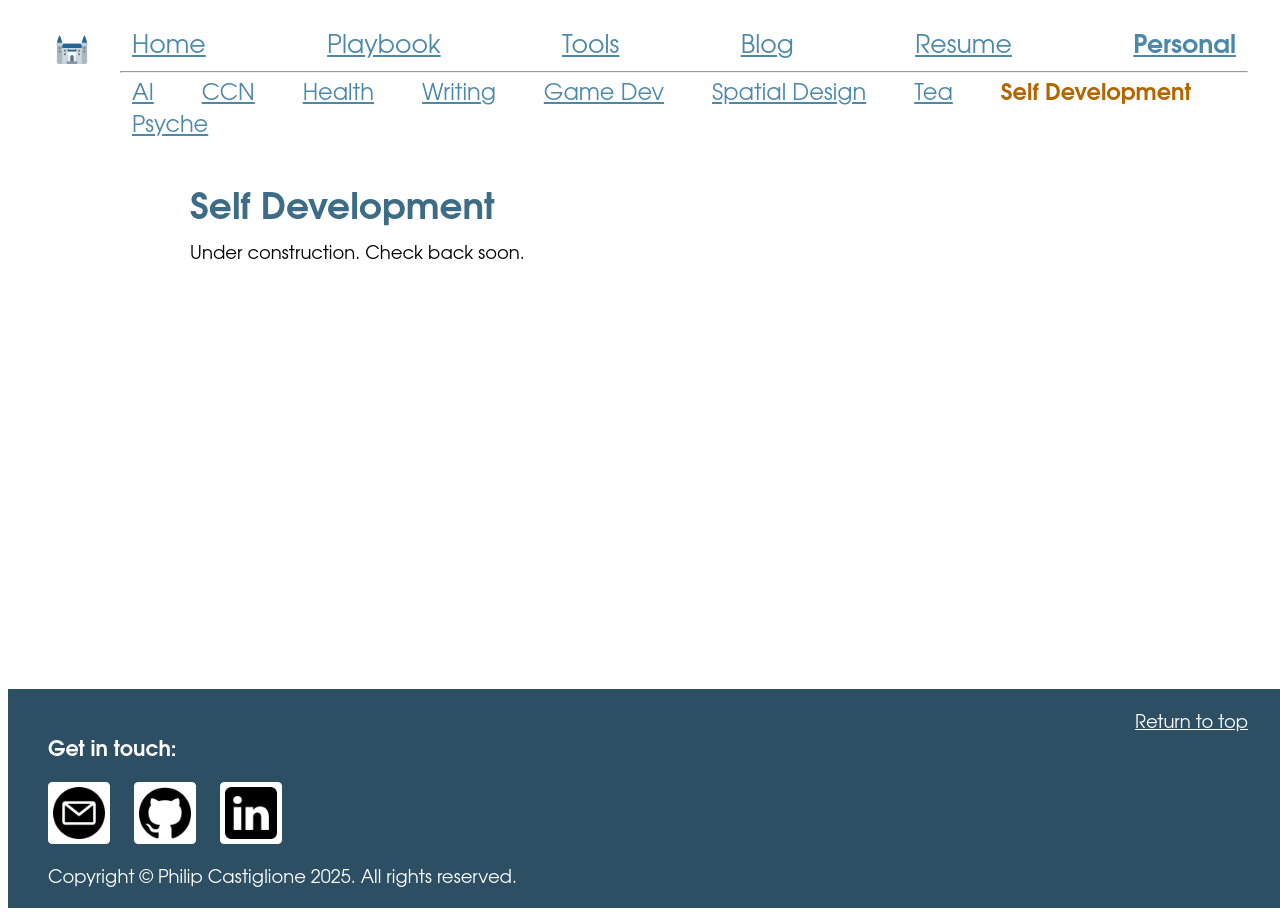
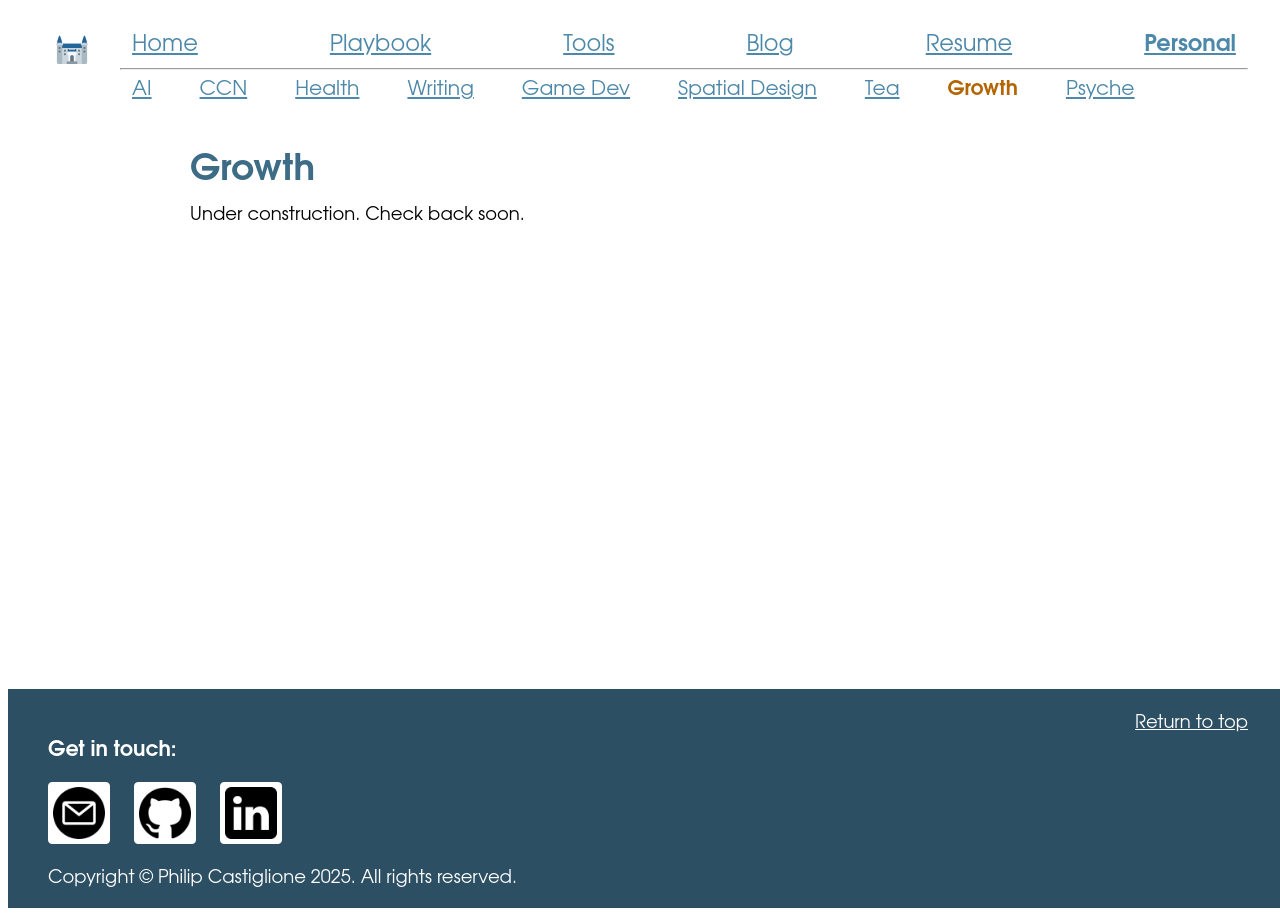
Before and after one commit to PhilipCastiglione/philipcastiglione.github.io, a Jekyll site: the page built from pages/personal/growth.md, in a window 1280 px wide. Built offline with Jekyll 4.4.1, drawn with Linux system fonts in a browser that asks for light colours.

Commit message:
renaming, styling tweaks

```diff
--- a/_data/nav.yml
+++ b/_data/nav.yml
@@ -37,8 +37,8 @@
       link: /personal/spatial_design.html
     - name: Tea
       link: /personal/tea.html
-    - name: Self Development
-      link: /personal/self_development.html
+    - name: Growth
+      link: /personal/growth.html
     - name: Psyche
       link: /personal/psyche/
       children:
--- a/_sass/global.scss
+++ b/_sass/global.scss
@@ -13,6 +13,11 @@ $color-primary: #4c88a9;
 $color-contrast: #ff9000;
 $color-black: #000000;
 $color-white: #ffffff;
+
+body {
+    color: $color-black;
+    background-color: $color-white;
+}
 
 h1,
 h2,
@@ -115,3 +120,9 @@ h6 {
 a {
     color: $color-primary;
 }
+
+// UTILS
+
+.text-center {
+    text-align: center;
+}
--- a/_sass/includes/header.scss
+++ b/_sass/includes/header.scss
@@ -24,13 +24,13 @@
     display: flex;
     flex-wrap: wrap;
     gap: $spacing-unit * 0.5 $spacing-unit * 3;
-    font-size: $font-size-base * 1.25;
+    font-size: $font-size-base * 1.125;
     margin: $spacing-unit * 0.5 0;
 }
 
 .includes-header-top-level {
     justify-content: space-between;
-    font-size: $font-size-base * 1.4;
+    font-size: $font-size-base * 1.25;
     margin: $spacing-unit 0;
 }
 
--- a/pages/personal/self_development.md
+++ b/pages/personal/growth.md
@@ -1,9 +1,9 @@
 ---
 layout: page
 title: Philip Castiglione
-permalink: /personal/self_development.html
+permalink: /personal/growth.html
 ---
 
-# Self Development
+# Growth
 
 Under construction. Check back soon.
```
